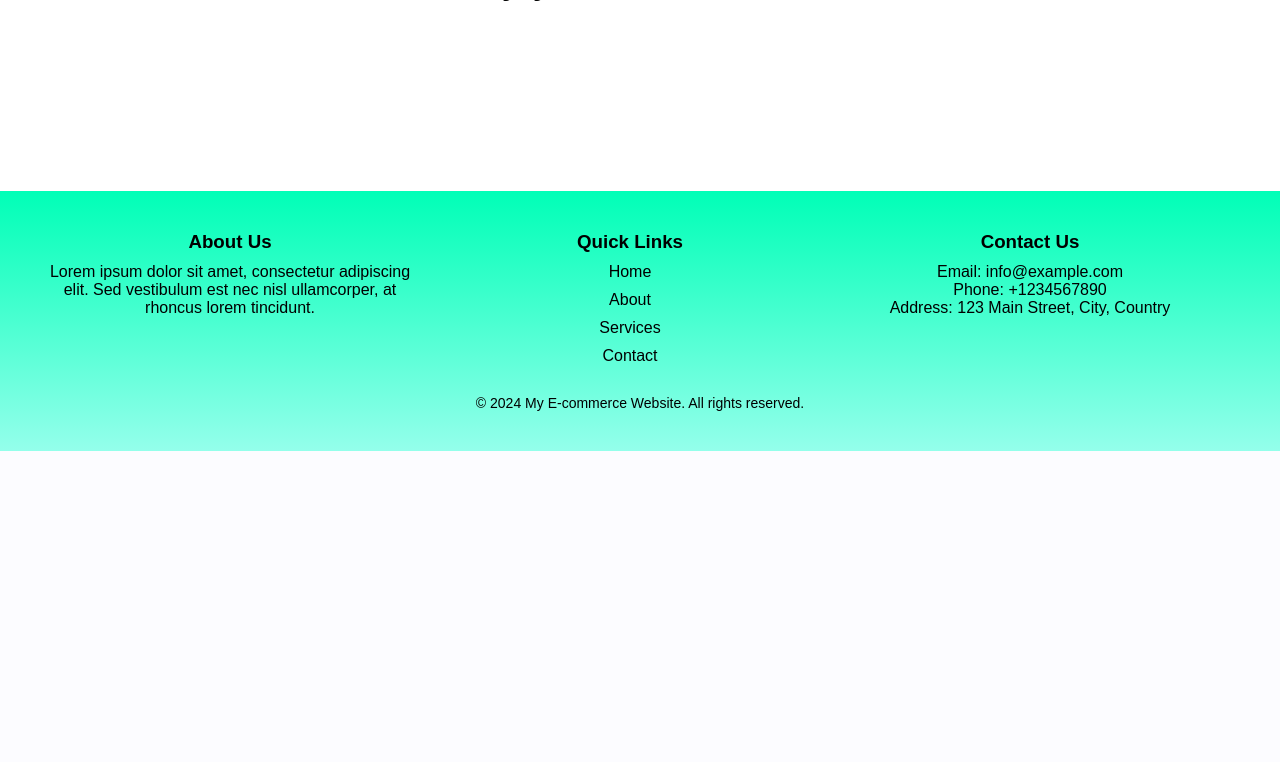
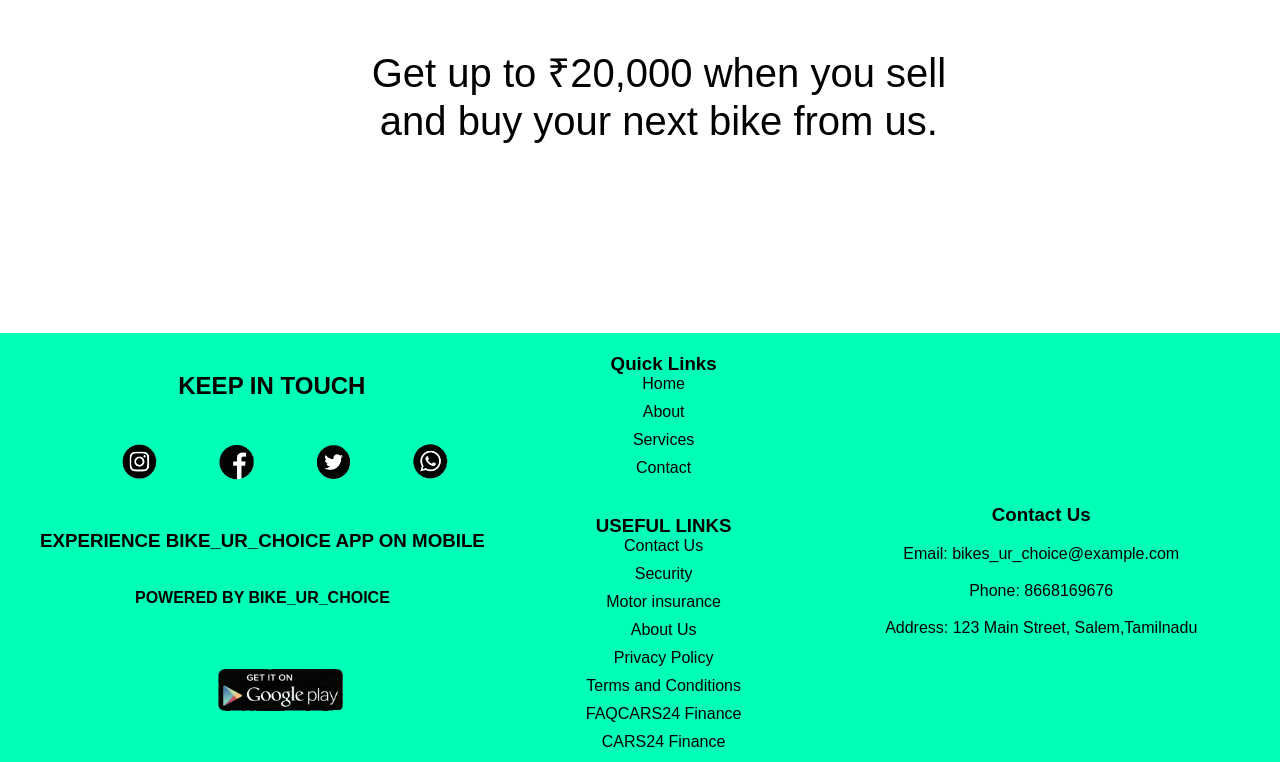
Before and after one commit to Karthi0206/uniq_auto, a Python web app: template templates/login.html in a window 1280 px wide. Shown: the part 5738-6500 px from the top of the page. Before the commit the page ends 6189 px from the top, so only its background shows below. Run offline with Jinja, Linux system fonts and the light colour scheme; the template is opened without the code that fills it, so the values that code supplies are empty.

Commit message:
modified

```diff
--- a/static/login.css
+++ b/static/login.css
@@ -305,6 +305,10 @@
 .rating-container{
   margin-left: 1.5cm;
 }
+.rating-app{
+  margin-top: 1cm;
+  margin-right: 1cm;
+}
 .motivates {
   margin-top: 2cm;
 }
@@ -361,12 +365,6 @@
   margin-left: 11cm;
 }
 
-footer {
-  background:linear-gradient(180deg,#00ffb7,#94ffeb);
-  color: #000000;
-  padding: 40px 20px;
-}
-
 .footer-container {
   display: flex;
   justify-content: space-between;
@@ -379,7 +377,7 @@
   margin-right: 20px;
 }
 
-.footer-column h3 {
+.footer-column h2 {
   margin-bottom: 10px;
 }
 
@@ -404,4 +402,30 @@
 
 .footer-bottom p {
   font-size: 14px;
+  margin-top: 1cm;
 }
+
+.footer-column-1 h2{
+  padding-right: 3cm;
+}
+
+.footer-column-1 h3{
+  margin-top: 1cm;
+}
+.footer-column-1 h4{
+  margin-top: 1cm;
+}
+.footer-column-1 img{
+  height: 50px;
+  width: auto;
+  margin-top: 1cm;
+}
+.footer-bottom a {
+  /* display: inline-block; */
+  margin-right: 10px; /* Adjust spacing between the images */
+}
+
+.footer-bottom img {
+  height: 50px; /* Adjust the height of the images */
+  width: auto; /* Maintain aspect ratio */
+}
--- a/templates/login.html
+++ b/templates/login.html
@@ -238,6 +238,10 @@
             <h1>What Motivates us</h1>
             <h3>4.0 +</h3>
             <h3>Average <br> online rating</h3>
+            <div class="rating-app">
+                <img src="..\static\play-store.png" alt="" >
+                <img src="..\static\app-store.png" alt="">
+            </div>
         </div>
 
         <div class="review1 ">
@@ -295,9 +299,20 @@
 
     <footer>
         <div class="footer-container">
-            <div class="footer-column">
-                <h3>About Us</h3>
-                <p>Lorem ipsum dolor sit amet, consectetur adipiscing elit. Sed vestibulum est nec nisl ullamcorper, at rhoncus lorem tincidunt.</p>
+            <div class="footer-column-1">
+                <h2>KEEP IN TOUCH</h2>
+                <span>
+                    <img src="..\static\ig.png" alt="">
+                    <img src="..\static\fb.png" alt="">
+                    <img src="..\static\tt.png" alt="">
+                    <img src="..\static\wp.png" alt="">
+                </span>
+                <h3>EXPERIENCE BIKE_UR_CHOICE APP ON MOBILE</h3>
+                <h4>POWERED BY BIKE_UR_CHOICE</h4>
+                <div class="footer-bottom">
+                    <a href="#"><img src="..\static\google-play.png" alt="Google Play"></a> <br>
+                    <a href="#"><img src="..\static\apple-store.png" alt="Apple Store" style="height: 95px;"></a>
+                </div>
             </div>
             <div class="footer-column">
                 <h3>Quick Links</h3>
@@ -307,18 +322,29 @@
                     <li><a href="#">Services</a></li>
                     <li><a href="#">Contact</a></li>
                 </ul>
+                <ul style="margin-top: 1cm;">
+                    <h3>USEFUL LINKS</h3>
+                    <li>Contact Us</li>
+                    <li>Security</li>
+                    <li>Motor insurance</li>
+                    <li>About Us</li>
+                    <li>Privacy Policy</li>
+                    <li>Terms and Conditions</li>
+                    <li>FAQCARS24 Finance</li>
+                    <li>CARS24 Finance</li>
+                    <li>Explore New Cars</li>
+                </ul>
             </div>
-            <div class="footer-column">
+            <div class="footer-column" style="margin-top: 4cm;">
                 <h3>Contact Us</h3>
-                <p>Email: info@example.com</p>
-                <p>Phone: +1234567890</p>
-                <p>Address: 123 Main Street, City, Country</p>
+                <p style="margin-top: 0.5cm;">Email: bikes_ur_choice@example.com</p>
+                <p style="margin-top: 0.5cm;">Phone: 8668169676</p>
+                <p style="margin-top: 0.5cm;">Address: 123 Main Street, Salem,Tamilnadu</p>
             </div>
         </div>
-        <div class="footer-bottom">
-            <p>&copy; 2024 My E-commerce Website. All rights reserved.</p>
-        </div>
+        <p>&copy; 2024 My E-commerce Website. All rights reserved.</p>
     </footer>
+
 
 
 </body>
```
Also changed, not shown: static/app-store.png (added), static/apple-store.png (added), static/fb.png (added), static/google-play.png (added), static/ig.png (added), static/play-store.png (added), static/social media images.png (added), static/suzuki-logo.png (deleted), static/tt.png (added), static/wp.png (added), static/yt.png (added).
